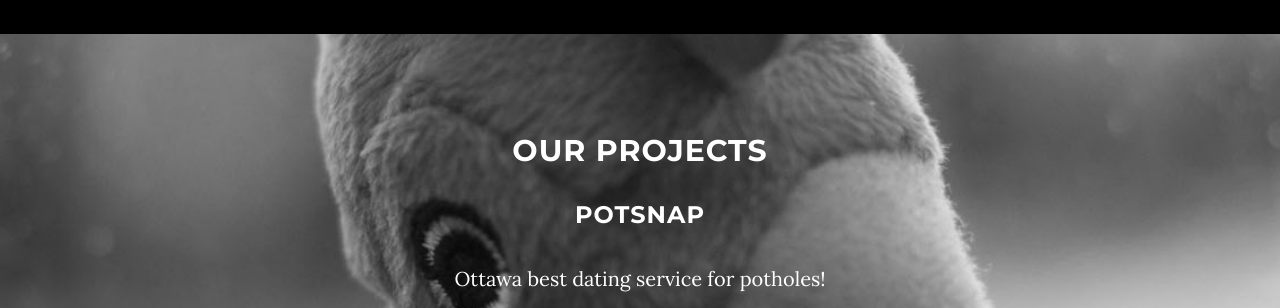
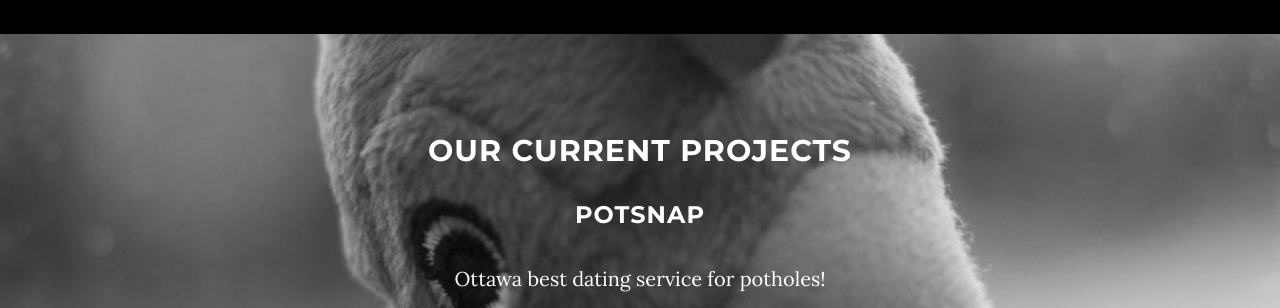
Before and after one commit to Citizen-Group/Citizen-Group.github.io, a plain HTML site: page index.html in a window 1280 px wide. Shown: the part 1500-1808 px from the top of the page. Drawn offline with nearby package versions, Linux system fonts and the light colour scheme.

Commit message:
Changed projects to current projects

```diff
--- a/index.html
+++ b/index.html
@@ -102,7 +102,7 @@
         <div class="project-section">
             <div class="container">
                 <div class="col-lg-8 col-lg-offset-2">
-                    <h2>Our Projects</h2>
+                    <h2>Our Current Projects</h2>
                     <h3>PotSnap</h3>
                     <p> Ottawa best dating service for potholes!</p>
                     <ul class="list-inline banner-social-buttons">
```
